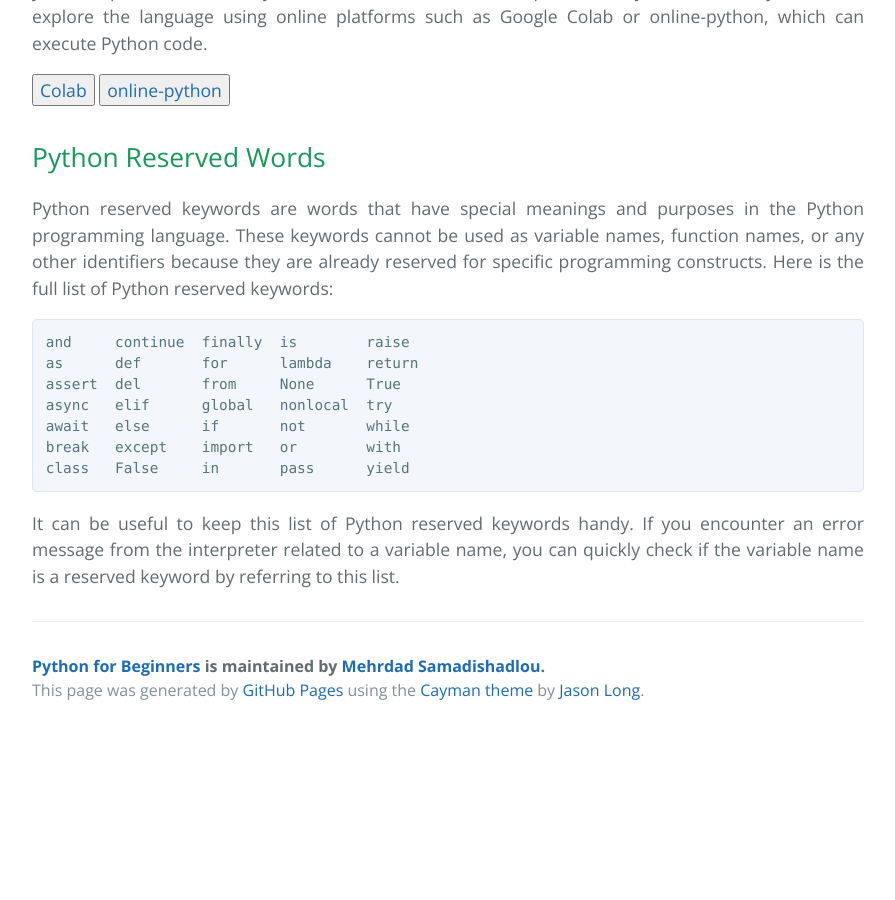
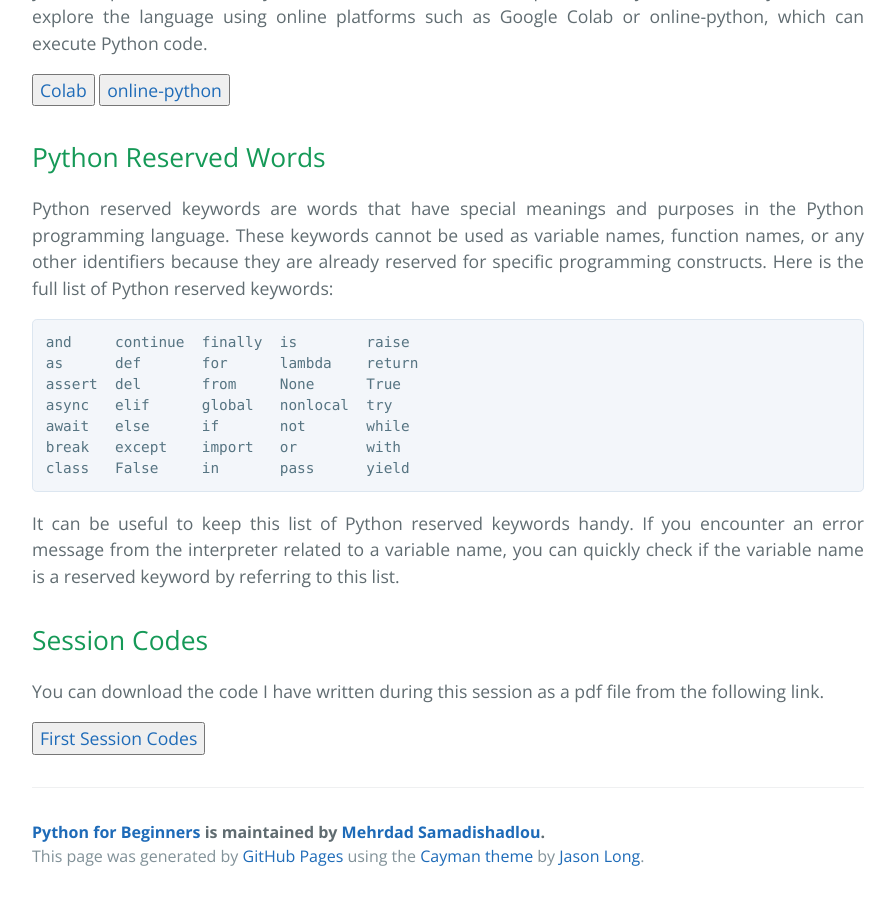
Before and after one commit to MehrdadSamadishadlou/Python_for_Beginners, a Jekyll site: the page built from materials.md, in a window 1280 px wide and 900 px high, scrolled down 1197 px. Shown: the whole window, without its empty margins (192-1087 px from the left). Built offline with Jekyll 4.4.1, drawn with Linux system fonts in a browser that asks for light colours; before the commit the page ends 1931 px from its top, so only the background shows below that; part of the change alters nothing that is shown.

Commit message:
adding first session codes

```diff
--- a/materials.md
+++ b/materials.md
@@ -59,16 +59,16 @@ class   False     in       pass      yield
 It can be useful to keep this list of Python reserved keywords handy. If you encounter an error message from the interpreter related to a variable name, you can quickly check if the variable name is a reserved keyword by referring to this list.
 </p>
 
-<!--
+
 ## Session Codes
 
-You can download the code I have written during this session as a pdf file from the following link. Also, Mr. Ahmadian wrote an incredibly informative note during the class and graciously granted me permission to share his valuable notes with you in this context.
+You can download the code I have written during this session as a pdf file from the following link.
 
 
-<a href="https://drive.google.com/file/d/1qKnRFhXfczWBRTH1ikJcpXQz1BQNdmYR/view?usp=sharing" target="_blank"><button>First Session Codes</button></a>   <a href="https://drive.google.com/file/d/1Dc44QV9QSC7XrqOawGmSRsVa0oTXQaDo/view?usp=sharing
-" target="_blank"><button>Mr. Ahmadian's notes</button></a>
+<a href="https://drive.google.com/file/d/1_UGSOkfAmlK30LZevBZHkaFE_URKISyn/view?usp=drive_link" target="_blank"><button>First Session Codes</button></a>
 
 
+<!--
 # 2. Second Session
 
 w3schools website can be highly beneficial during your learning process. It provides concise explanations for all the topics we have discussed in class with some examples. You can access the website by clicking on the following link:
```
